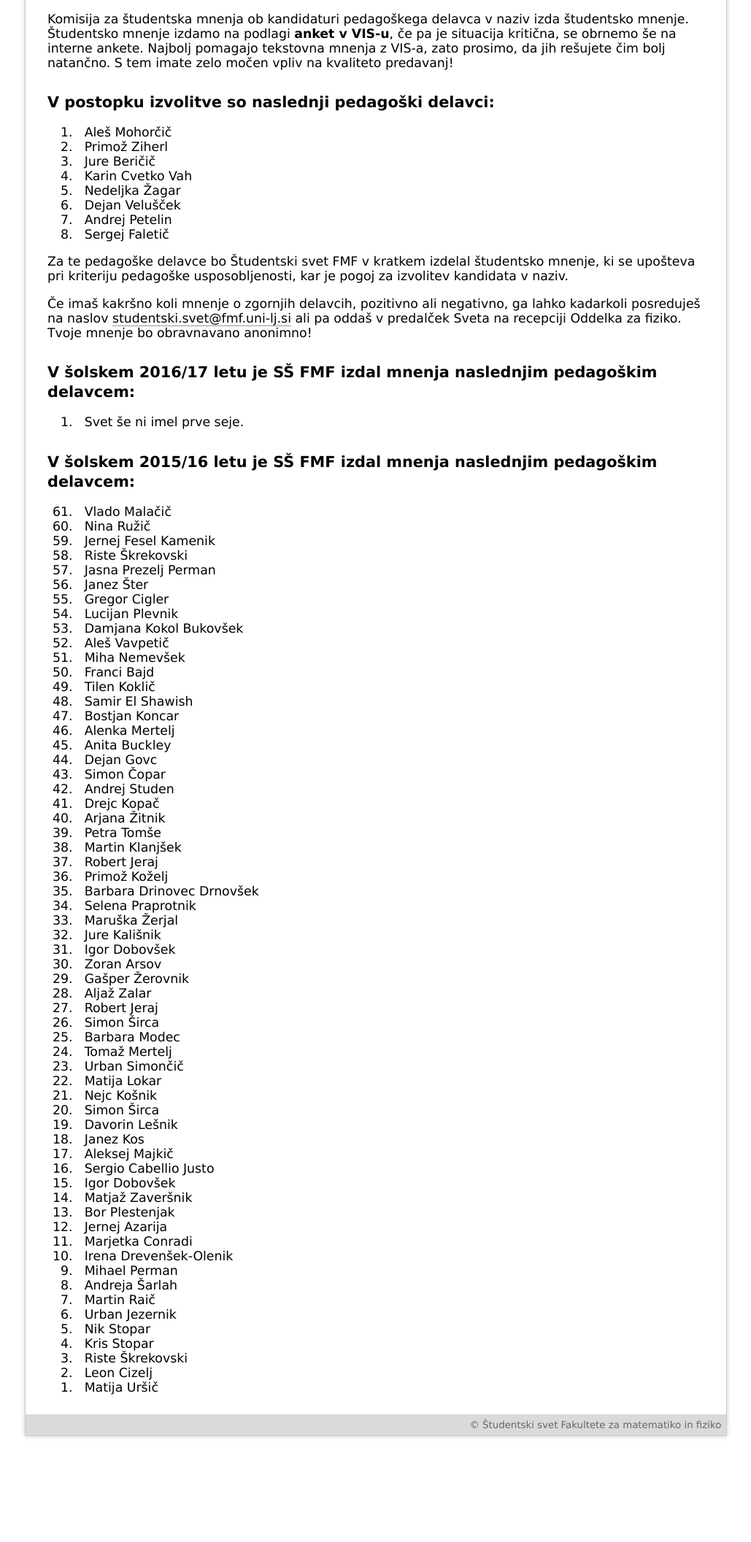
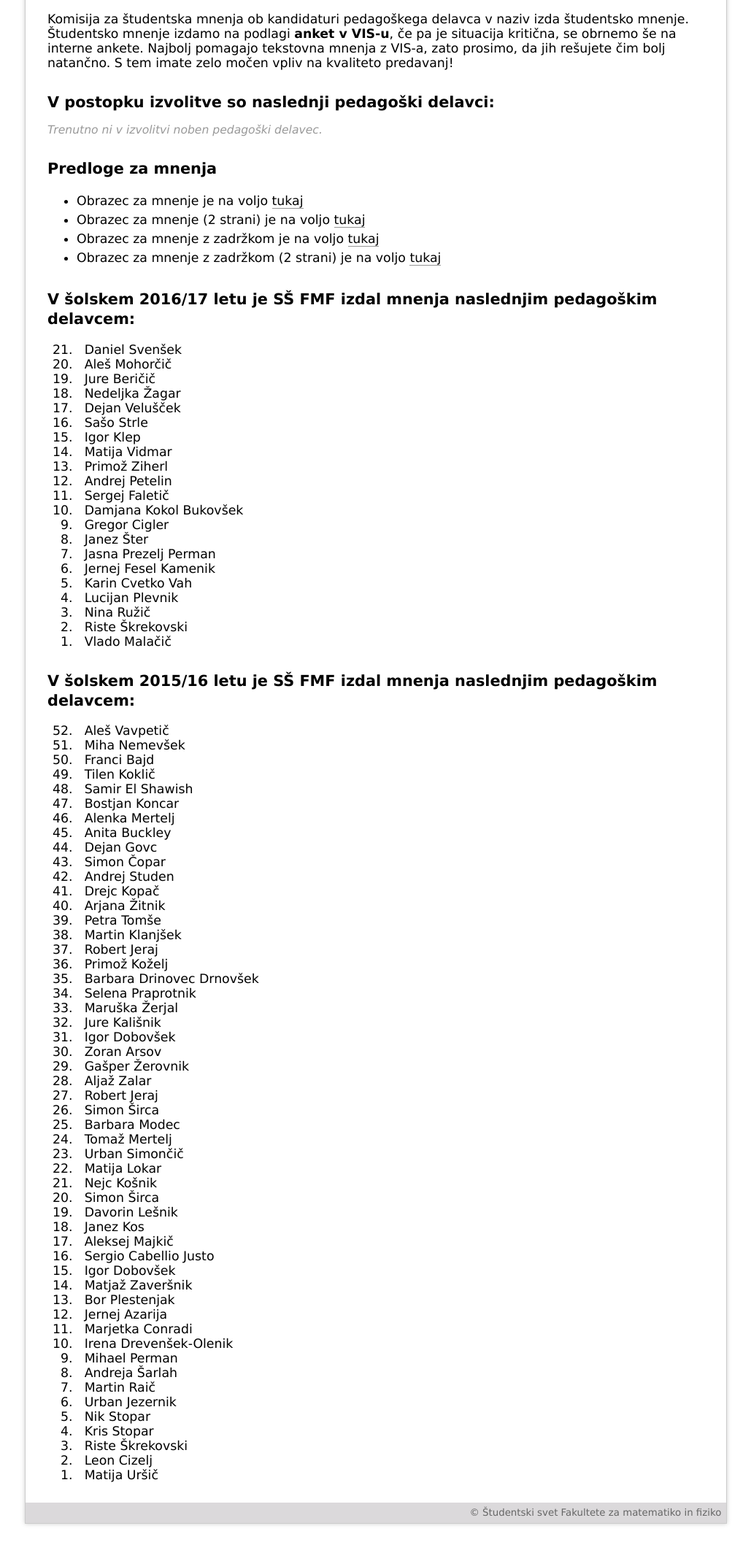
Before and after one commit to FMF-studenti/studentski-svet, a PHP site: page /mnenja in a window 1280 px wide. Shown: the part 231-2344 px from the top of the page at 73% size, without its empty margins (125-1154 px from the left). Before the commit the page ends 2201 px from the top, so only its background shows below. Run offline with PHP 8.4, Linux system fonts and the light colour scheme; some web fonts are replaced.

Commit message:
Nova mnenja in člani.

```diff
--- a/index.php
+++ b/index.php
@@ -45,7 +45,7 @@
 <!--
   <p>Trenutno v postopku izvolitve ni pedagoških delavcev. <a href="/mnenja">Več...<a></p>
 -->
-  <p>Trenutno je v postopku izvolitve <strong>8</strong> pedagoških delavcev. <a href="/mnenja">Več...<a></p>
+  <p>Trenutno je v postopku izvolitve <strong>0</strong> pedagoških delavcev. <a href="/mnenja">Več...<a></p>
   </div>
 </div>
 
--- a/legal.php
+++ b/legal.php
@@ -129,7 +129,7 @@ SVG).</p>
     <a href="/img/logos/piknik_logo.png">(PNG, 556 KiB)</a>,
     <a href="/img/logos/piknik_logo.svg">(SVG, 24 KiB)</a>
   </li>
-  <li><a href="/img/logos/tshirt_logos.svg">Ostali logotipi za majice (ŠOU, ŠO FMF, ŠS FMF)</a>(103 KiB) </li>
+  <li><a href="/img/logos/tshirt_logos.svg">Ostali logotipi za majice (ŠOU, ŠO FMF, ŠS FMF)</a> (103 KiB) </li>
 </ul>
 
 <h2>Plakati</h2>
--- a/mnenja.php
+++ b/mnenja.php
@@ -11,16 +11,8 @@ Najbolj pomagajo tekstovna mnenja z VIS-a, zato prosimo, da jih rešujete čim
 bolj natančno. S tem imate zelo močen vpliv na kvaliteto predavanj!
 
 <h2>V postopku izvolitve so naslednji pedagoški delavci:</h2>
-<!-- <p class="smallfont">Trenutno ni v izvolitvi noben pedagoški delavec.</p> -->
-<ol>
-  <li>Aleš Mohorčič</li>
-  <li>Primož Ziherl</li>
-  <li>Jure Beričič</li>
-  <li>Karin Cvetko Vah</li>
-  <li>Nedeljka Žagar</li>
-  <li>Dejan Velušček</li>
-  <li>Andrej Petelin</li>
-  <li>Sergej Faletič</li>
+<p class="smallfont">Trenutno ni v izvolitvi noben pedagoški delavec.</p>
+<!-- <ol>
 </ol>
 <p>Za te pedagoške delavce bo Študentski svet FMF v kratkem izdelal študentsko
 mnenje, ki se upošteva pri kriteriju pedagoške usposobljenosti, kar je pogoj za
@@ -28,24 +20,43 @@ izvolitev kandidata v naziv.</p>
 <p>Če imaš kakršno koli mnenje o zgornjih delavcih, pozitivno ali negativno, ga
 lahko kadarkoli posreduješ na naslov <a href="mailto:studentski.svet@fmf.uni-lj.si">
   studentski.svet@fmf.uni-lj.si</a> ali pa oddaš v predalček Sveta na recepciji
-Oddelka za fiziko. Tvoje mnenje bo obravnavano anonimno!</p>
+Oddelka za fiziko. Tvoje mnenje bo obravnavano anonimno!</p> -->
+
+<h2 id='templates'>Predloge za mnenja</h2>
+<ul>
+  <li>Obrazec za mnenje je na voljo <a href="/dokumenti/mnenja_templates/obrazec_mnenje.pdf">tukaj</a></li>
+  <li>Obrazec za mnenje (2 strani) je na voljo <a href="/dokumenti/mnenja_templates/obrazec_mnenje_dvostransko.pdf">tukaj</a></li>
+  <li>Obrazec za mnenje z zadržkom je na voljo <a href="/dokumenti/mnenja_templates/obrazec_mnenje_z_zadrzkom.pdf">tukaj</a></li>
+  <li>Obrazec za mnenje z zadržkom (2 strani) je na voljo <a href="/dokumenti/mnenja_templates/obrazec_mnenje_z_zadrzkom_dvostransko.pdf">tukaj</a></li>
+</ul>
 
 <h2>V šolskem 2016/17 letu je SŠ FMF izdal mnenja naslednjim pedagoškim delavcem:</h2>
 <ol reversed="reversed">
-  <li>Svet še ni imel prve seje.</li>
+  <li>Daniel Svenšek</li>
+  <li>Aleš Mohorčič</li>
+  <li>Jure Beričič</li>
+  <li>Nedeljka Žagar</li>
+  <li>Dejan Velušček</li>
+  <li>Sašo Strle</li>
+  <li>Igor Klep</li>
+  <li>Matija Vidmar</li>
+  <li>Primož Ziherl</li>
+  <li>Andrej Petelin</li>
+  <li>Sergej Faletič</li>
+  <li>Damjana Kokol Bukovšek</li>
+  <li>Gregor Cigler</li>
+  <li>Janez Šter</li>
+  <li>Jasna Prezelj Perman</li>
+  <li>Jernej Fesel Kamenik</li>
+  <li>Karin Cvetko Vah</li>
+  <li>Lucijan Plevnik</li>
+  <li>Nina Ružič</li>
+  <li>Riste Škrekovski</li>
+  <li>Vlado Malačič</li>
 </ol>
 
 <h2>V šolskem 2015/16 letu je SŠ FMF izdal mnenja naslednjim pedagoškim delavcem:</h2>
 <ol reversed="reversed">
-  <li>Vlado Malačič</li>
-  <li>Nina Ružič</li>
-  <li>Jernej Fesel Kamenik</li>
-  <li>Riste Škrekovski</li>
-  <li>Jasna Prezelj Perman</li>
-  <li>Janez Šter</li>
-  <li>Gregor Cigler</li>
-  <li>Lucijan Plevnik</li>
-  <li>Damjana Kokol Bukovšek</li>
   <li>Aleš Vavpetič</li>
   <li>Miha Nemevšek</li>
   <li>Franci Bajd</li>
```
Also changed, not shown: members.php (+7 -7 lines).
